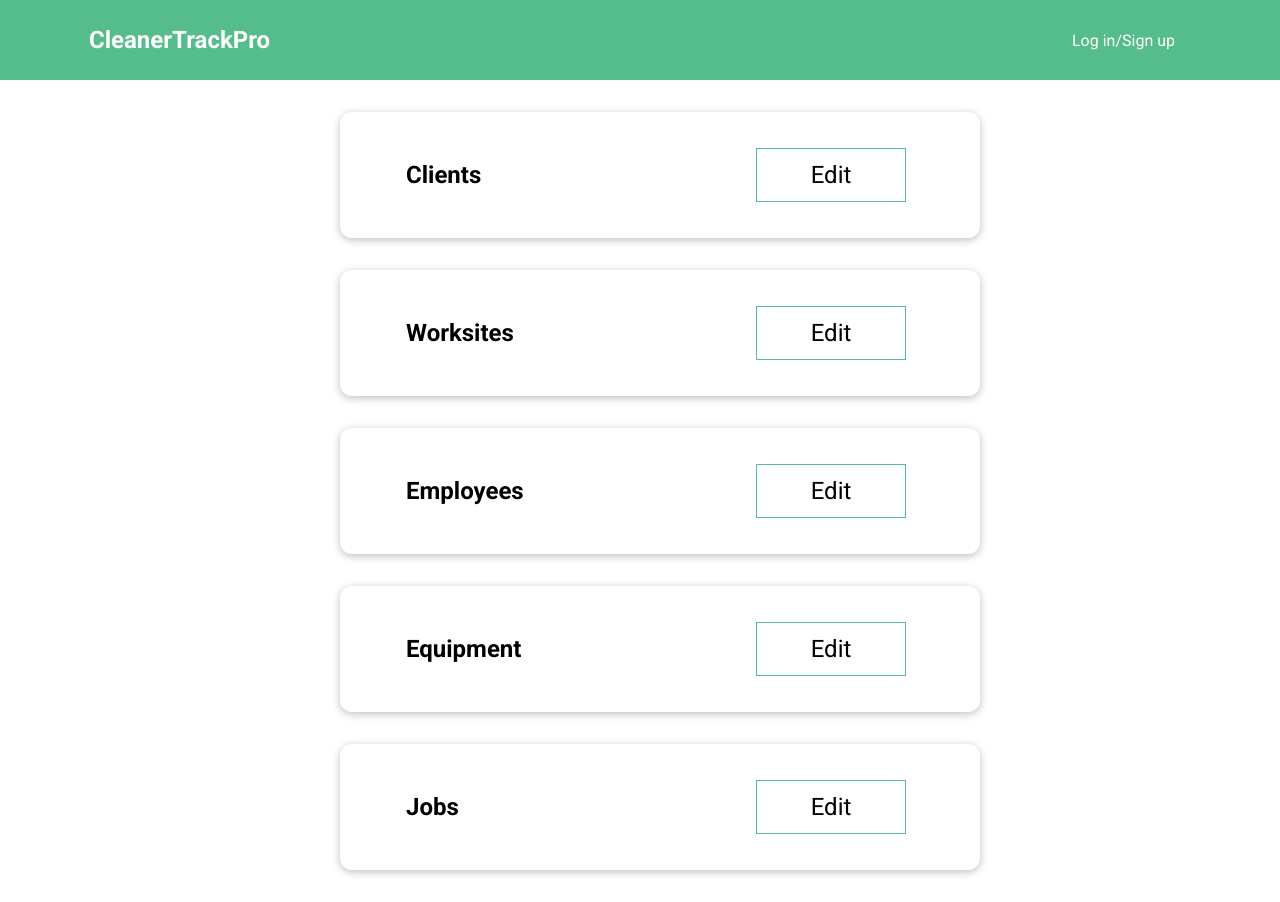
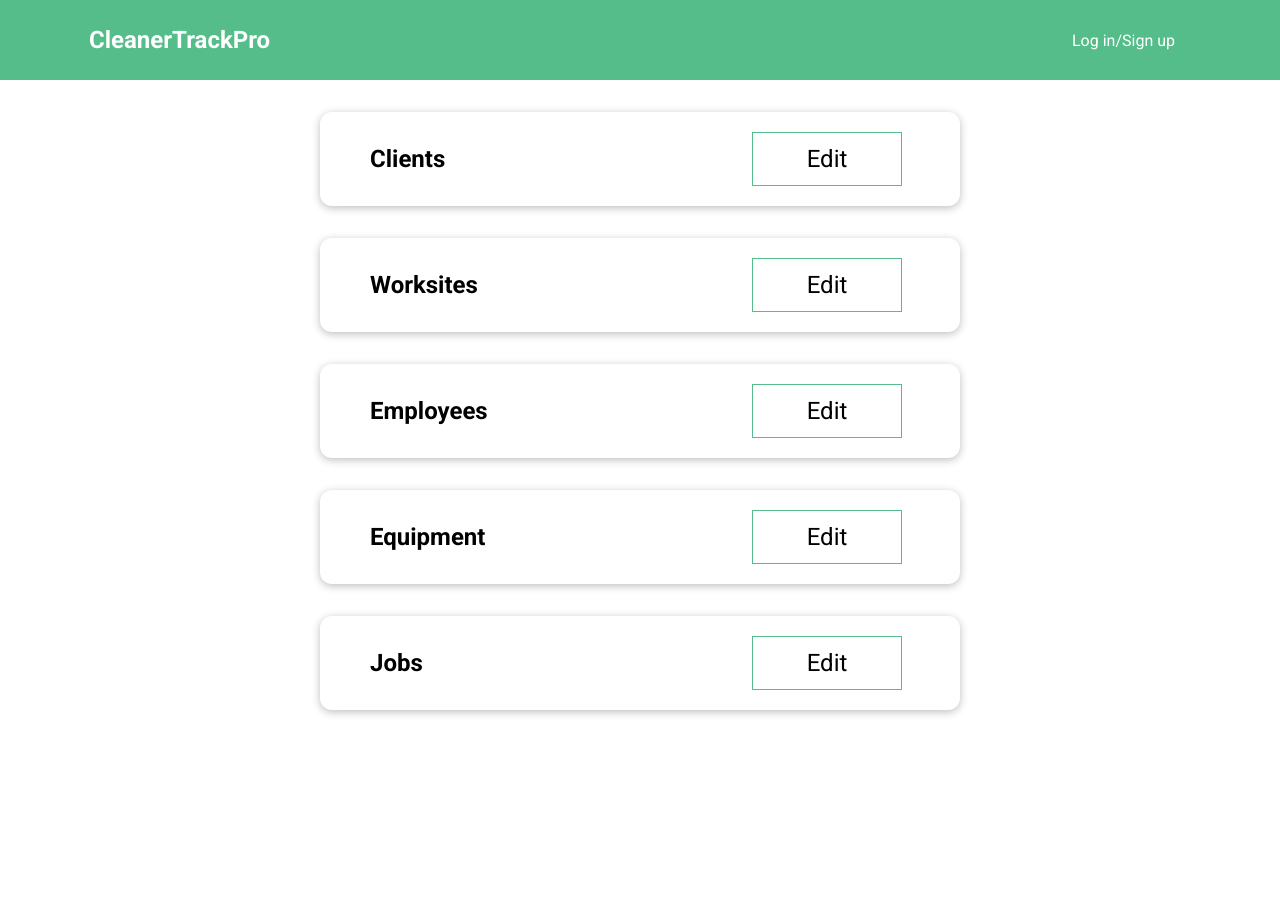
Before and after one commit to JuliaDudkina/CleanerTrackPro, a Vue app: page / in a window 1280 px wide. After the commit the page ends 800 px from the top, so only its background shows below. Built offline with nearby package versions, Linux system fonts and the light colour scheme.

Commit message:
adding styles for homepage

```diff
--- a/src/components/MainList.vue
+++ b/src/components/MainList.vue
@@ -55,6 +55,8 @@ export default {
 <style scoped>
 ul{
   list-style: none;
+  margin: 0;
+  padding: 0;
 }
 li{
   display: flex;
@@ -70,4 +72,7 @@ a{
   margin: 20px 0;
   font-size: 1.5em;
 }
+.wrapper{
+  padding: 0;
+}
 </style>
```
